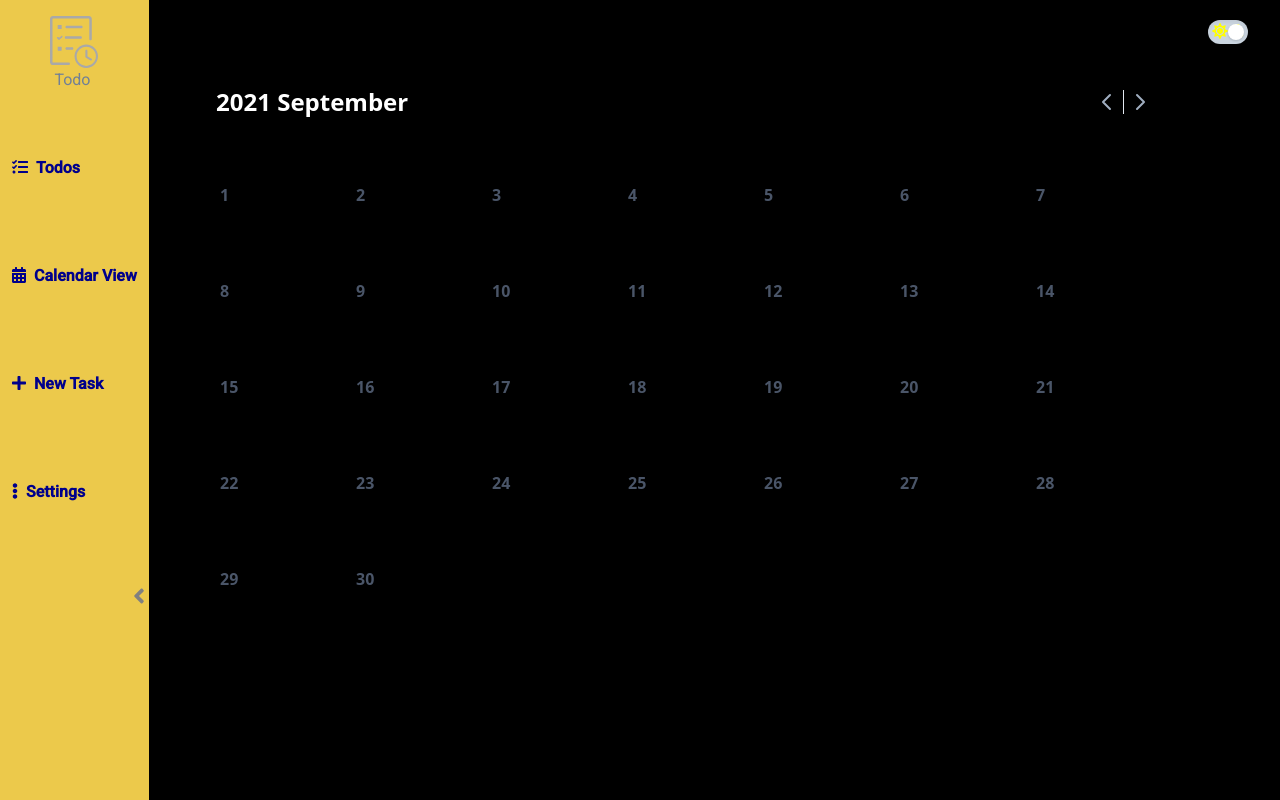
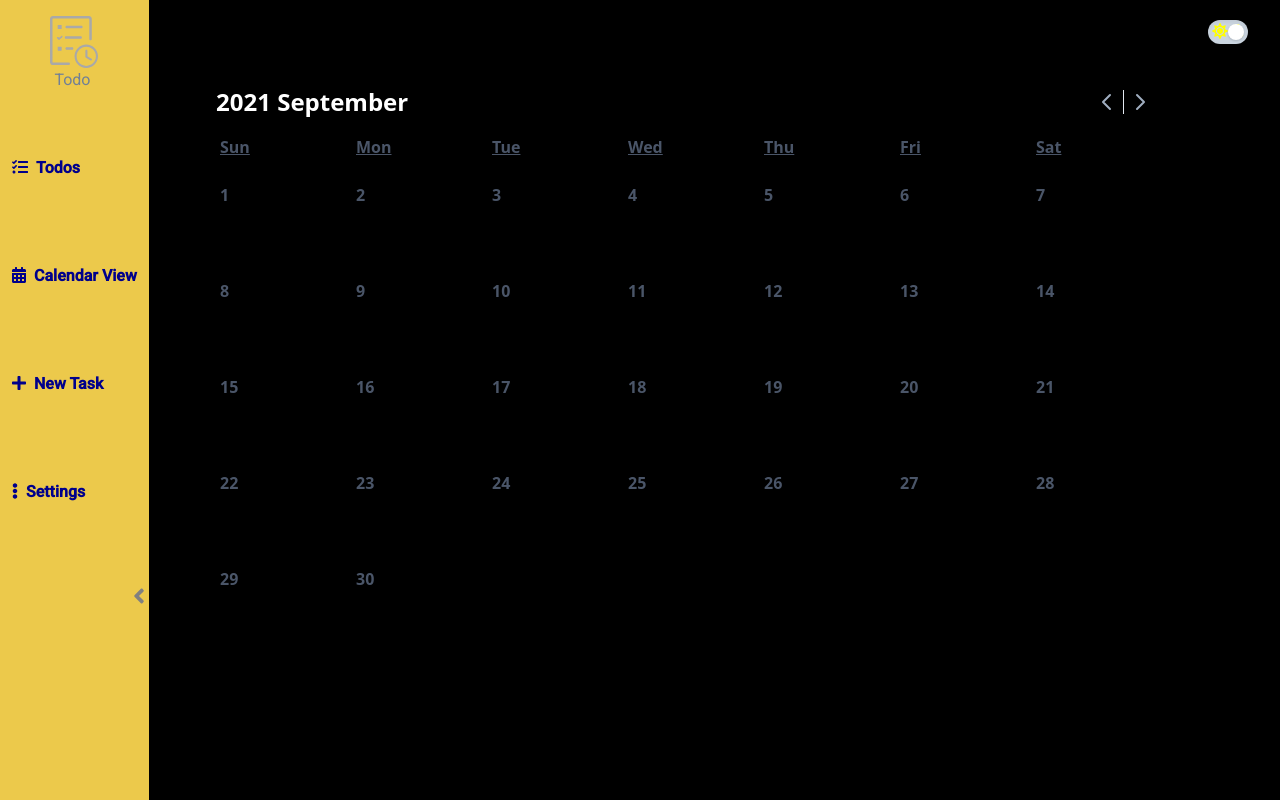
Before and after one commit to Sciederrick/todo_app, a Vue app: page / in a window 1280 px wide. Both pictures are taken after a click on the button "Calendar View". Built offline with nearby package versions, Linux system fonts and the light colour scheme.

Commit message:
Update Calendar.vue
text underline and color on calendar heading, border removal

```diff
--- a/src/components/Calendar.vue
+++ b/src/components/Calendar.vue
@@ -32,7 +32,7 @@
     <div class="grid grid-flow-row grid-cols-7 grid-rows-1 md:gap-1 lg:gap-2 mb-2">
       <div
         v-for="day in DAYS" :key="day"
-        class="w-full pl-1 md:w-20 lg:w-32 border-none md:border font-bold py-2"
+        class="w-full pl-1 md:w-20 lg:w-32 text-gray-700 underline font-bold py-2"
         >
         {{day}}
       </div>
```
